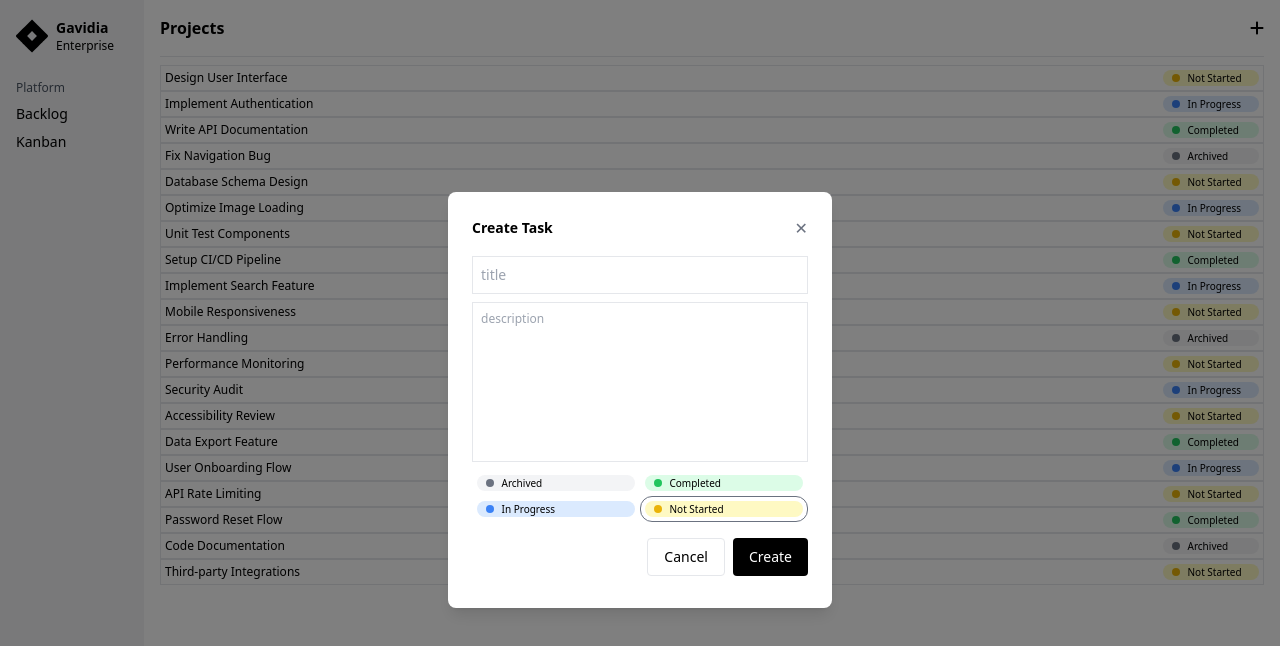
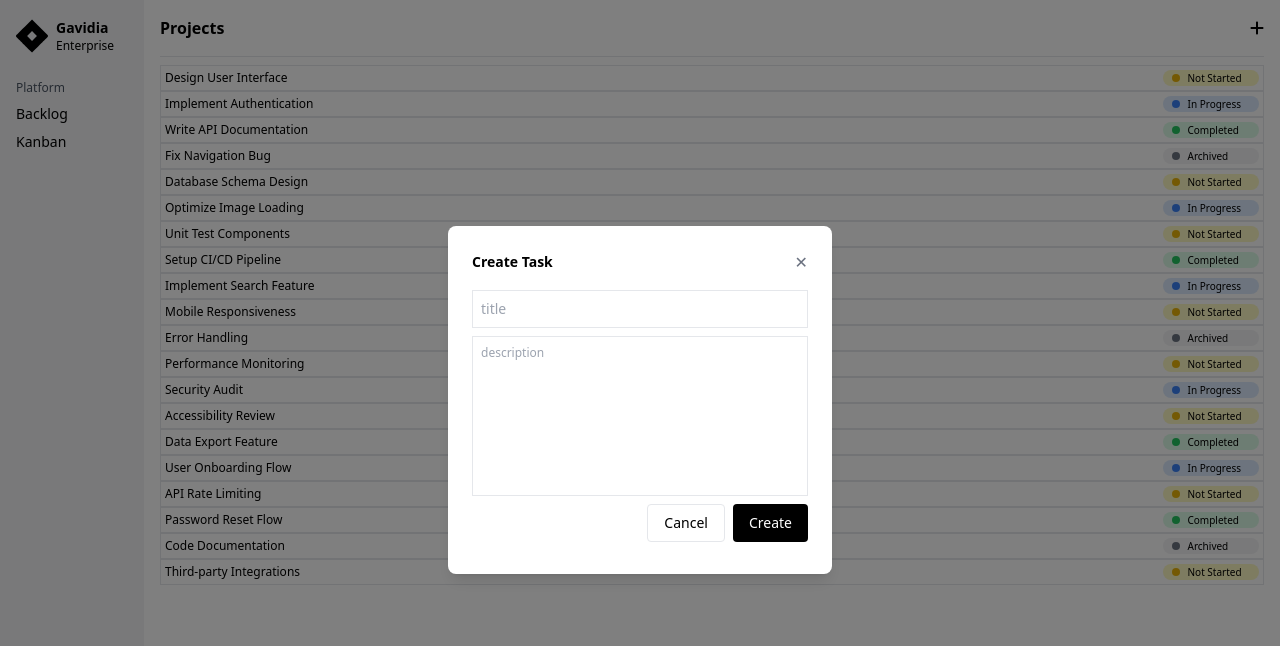
Before and after one commit to danielgavidia/fractal-pm, a Next.js app in the folder frontend/: page /backlog in a window 1280 px wide. Both pictures are taken after a click on the button 1257 px from the left and 28 px from the top of the page. Shown: the top 646 px of the page. Built offline with nearby package versions, Linux system fonts and the light colour scheme.

Commit message:
Modal bug fix

```diff
--- a/frontend/src/components/TaskModal.tsx
+++ b/frontend/src/components/TaskModal.tsx
@@ -79,6 +79,7 @@ const TaskModal = ({ task, isOpen, onClose }: TaskModalProps) => {
         </form>
 
         {/* Status changes */}
+        {task && (
           <div className="grid grid-cols-2 py-2">
             {Object.values(statusMapping).map((status, key) => {
               if (status.name === taskStatus) {
@@ -104,6 +105,7 @@ const TaskModal = ({ task, isOpen, onClose }: TaskModalProps) => {
               }
             })}
           </div>
+        )}
 
         {/* Cancel, update and create buttons */}
         <div className="flex justify-end gap-2 py-2">
```
Lines whose indentation alone changed are shown as unchanged.
